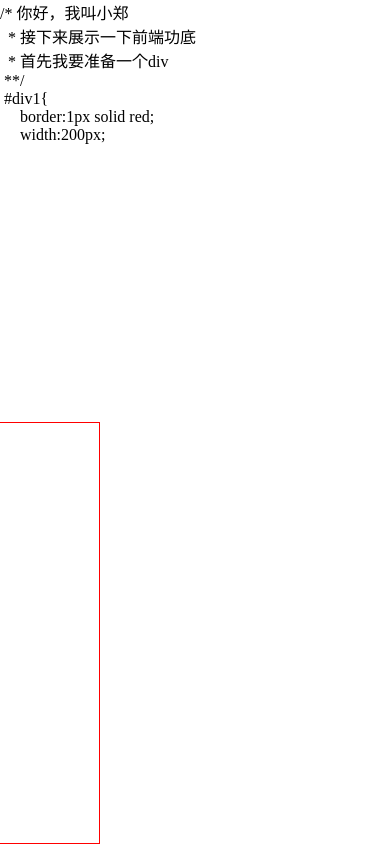
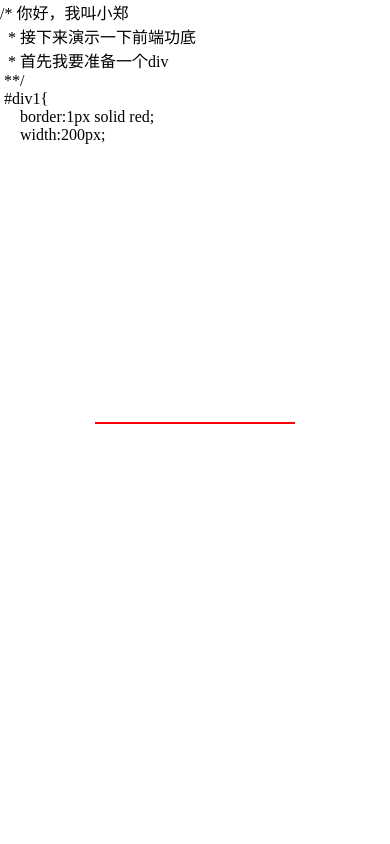
Before and after one commit to zdxzdxzdx/cv-1, a website: page src/index.html in a window 390 px wide. Drawn offline with Linux system fonts and the light colour scheme.

Commit message:
build update

```diff
--- a/src/index.html
+++ b/src/index.html
@@ -6,7 +6,7 @@
       name="viewport"
       content="width=device-width,initial-scale=1,minimum-scale=1,maximum-scale=1,user-scalable=no,viewport-fit=cover"
     />
-    <title>zdx</title>
+    <title>zdx的简历</title>
     <link rel="stylesheet" href="style.css" />
   </head>
   <body>
--- a/src/main.js
+++ b/src/main.js
@@ -1,7 +1,7 @@
 let html = document.querySelector("#html");
 let style = document.querySelector("#style");
 let string = `/* 你好，我叫小郑
-  * 接下来展示一下前端功底
+  * 接下来演示一下前端功底
   * 首先我要准备一个div
  **/
  #div1{
--- a/src/style.css
+++ b/src/style.css
@@ -40,10 +40,10 @@
   #divWrap {
     height: 50vh;
   }
+
   #div1 {
-    height: 50vh;
     position: relative;
     top: 0;
-    left: 0;
+    right: 0;
   }
 }
```
Also changed, not shown: dist/index.html, 8 other files.
